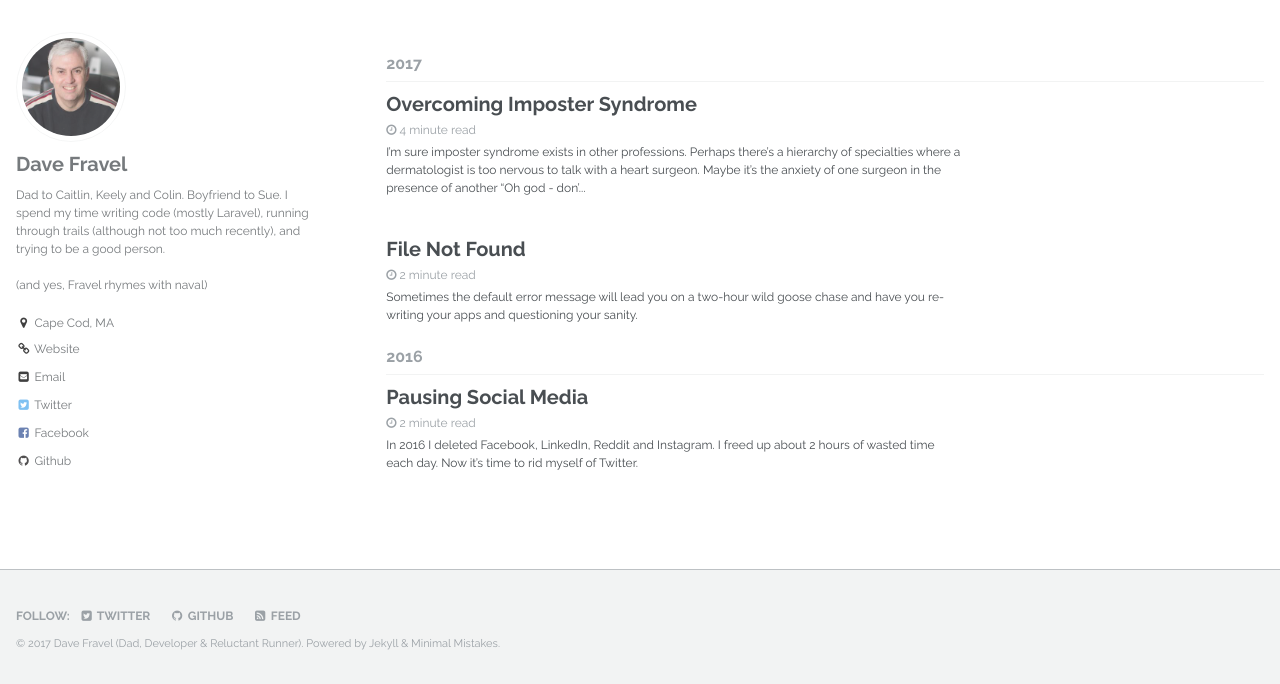
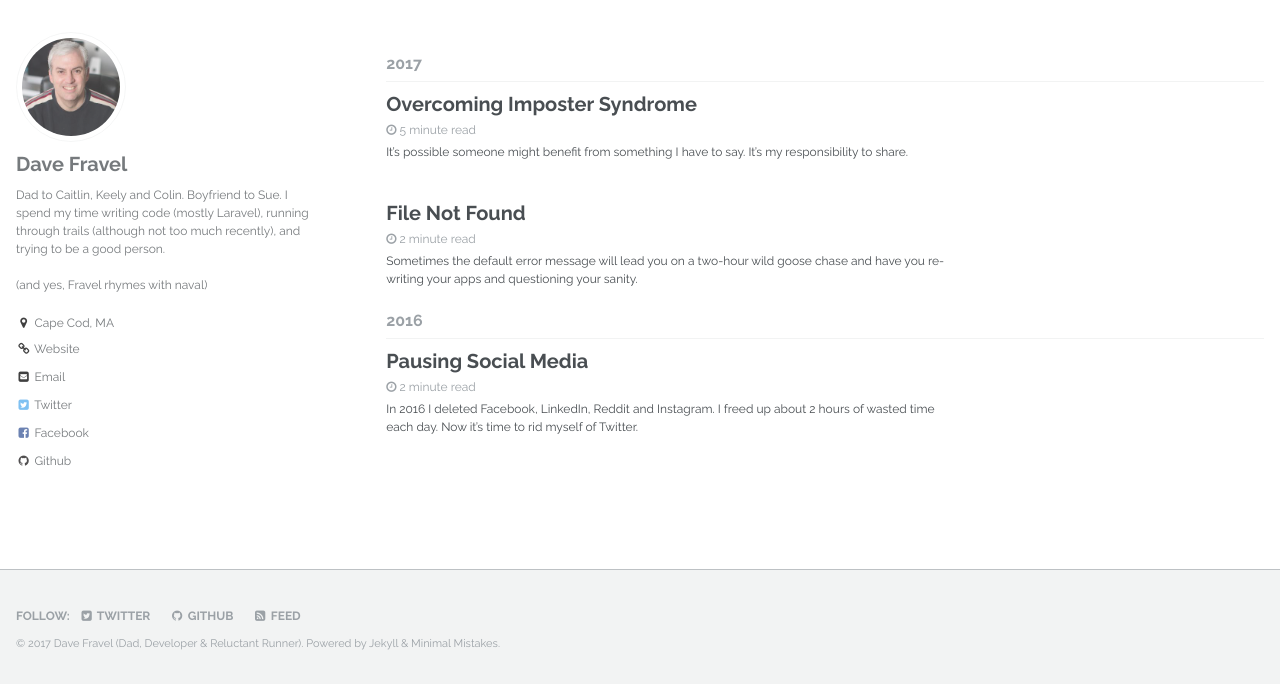
Before and after one commit to dfravel/dfravel.github.io, a Jekyll site: the page built from _pages/blog.html, in a window 1280 px wide and 1072 px high. Shown: the part 388-1072 px from the top of the window. Built offline with Jekyll 4.4.1, drawn with Linux system fonts in a browser that asks for light colours; comment, search, counter and statistics services are not loaded.

Commit message:
Cleanup of the imposter syndrome post

```diff
--- a/_posts/2017-06-04-overcoming-imposter-syndrome.md
+++ b/_posts/2017-06-04-overcoming-imposter-syndrome.md
@@ -3,10 +3,18 @@ title: Overcoming Imposter Syndrome
 layout: single
 author_profile: true
 read_time: true
-comments: true
+comments: false
 related: true
+header: {}
+excerpt: It's possible someone might benefit from something I have to say. It's my
+  responsibility to share.
+categories:
+- Updates
+tags:
+- technical
 ---
 
+## Someone might benefit
 I'm sure imposter syndrome exists in other professions. Perhaps there's a hierarchy of specialties where a dermatologist is too nervous to talk with a heart surgeon.  Maybe it's the anxiety of one surgeon in the presence of another  "Oh god - don't look at those sutures. If I had more time I could have done a much better job"
 
 I took a few years off from hard-core web development. During that time I spent most of my work hours writing proposals, talking with clients, managing projects and handling the administrative side of the business. I would occasionally help on small projects. I was comfortable with some of the server basics and knew just enough about the software we were using to handle some bug fixes and minor site updates.
@@ -32,3 +40,7 @@ In 2014 we were using Zurb Foundation and editing the CSS - not the SASS.  We we
 And that reflection is how I've decided to fight imposter syndrome. I will never be as great as I'd like to be. I'll continue to look at other developers and think "how did they get to be so good at this?", and I'll still cringe when someone has to look at my code, but I know there are experiences I've had over the past 3 years (actually, the past 25 years) that will be a benefit to someone.
 
 So ... I'll write. I'll share what I can and I'll invite people to comment if they're interested.
+
+Oh - one more thing - the response to this tweet didn't hurt to spur me into action.
+
+![a cry for help](/assets/images/tweet.png)
```
Also changed, not shown: assets/images/tweet.png (added).
